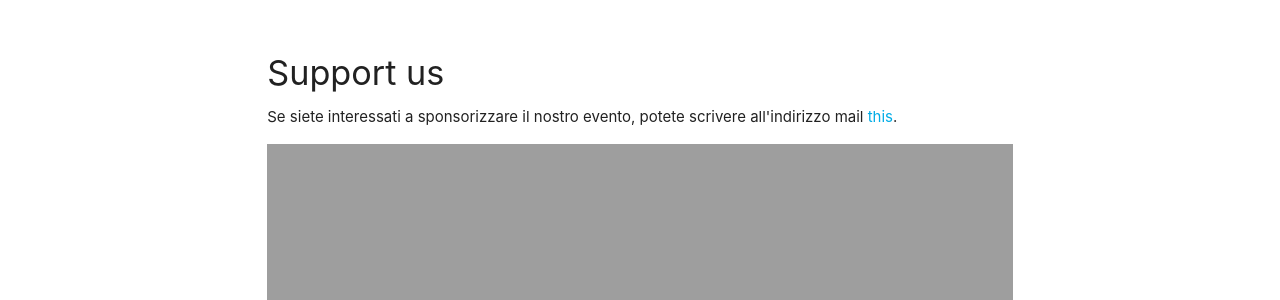
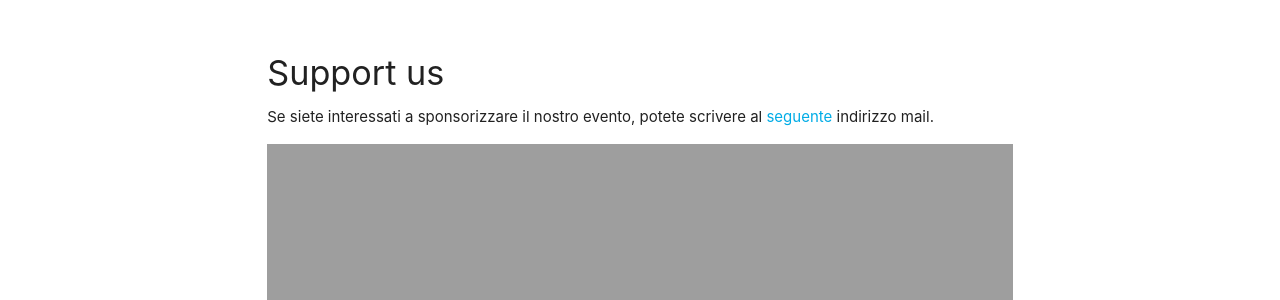
Before and after one commit to ai-sf/ring20, a Jekyll site: the page built from sponsors.html, in a window 1280 px wide. Shown: the part 232-532 px from the top of the page. Built offline with Jekyll 4.4.1, drawn with Linux system fonts in a browser that asks for light colours; nearby versions of some CDN libraries.

Commit message:
Update sponsors.html

```diff
--- a/sponsors.html
+++ b/sponsors.html
@@ -25,7 +25,7 @@ title: Sponsors
   <div class="row">
     <div class="col s12">
       <h4>Support us</h4>
-      <p>Se siete interessati a sponsorizzare il nostro evento, potete scrivere all'indirizzo mail <a class="custom1-text" href="mailto:{{ site.data.sponsors.mail }}">this</a>.</p>
+      <p>Se siete interessati a sponsorizzare il nostro evento, potete scrivere al <a class="custom1-text" href="mailto:{{ site.data.sponsors.mail }}">seguente</a> indirizzo mail.</p>
          <div class="slider" id="foto-eventi">
         <ul class="slides">
           {% for slide in site.data.sponsors.slideshow %}
```
